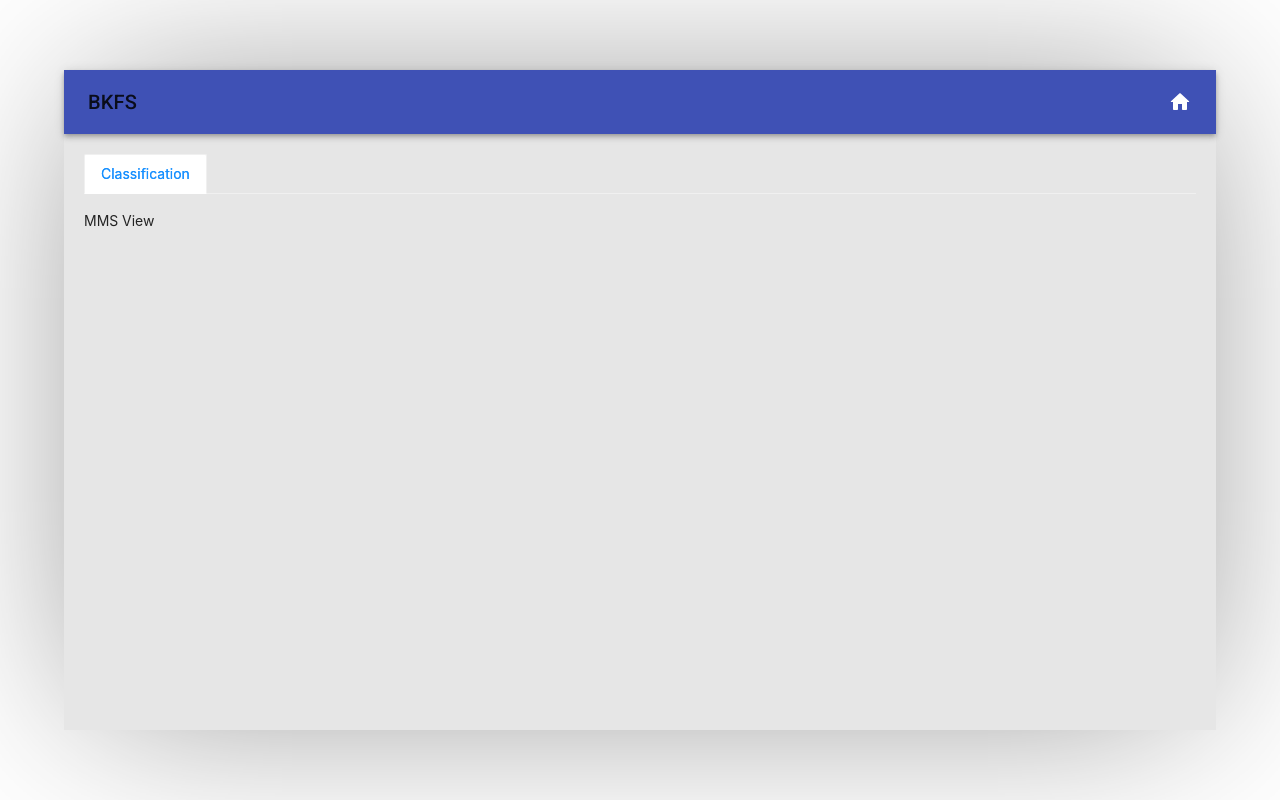
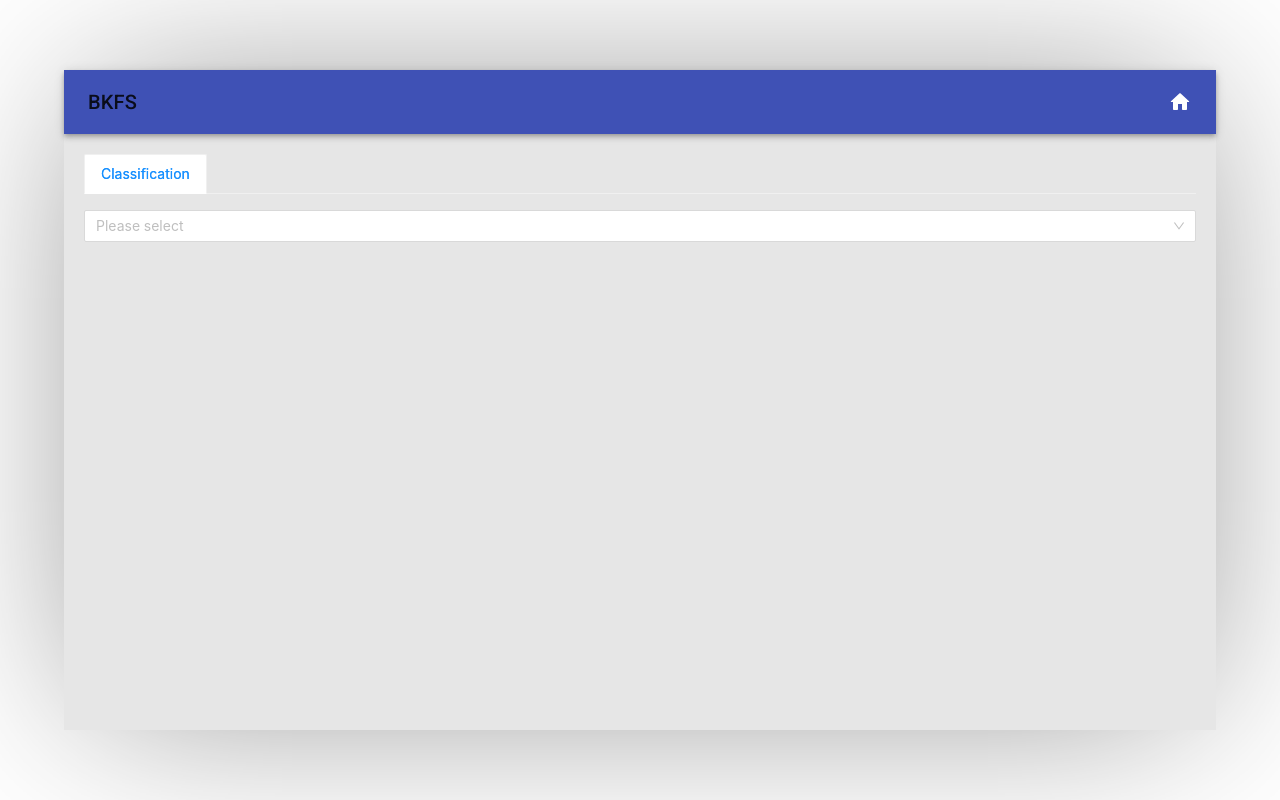
Before and after one commit to shankyDoodle/bkfs-test-1, a React (Create React App) app: page / in a window 1280 px wide. Both pictures are taken after a click on the button "CLASSIFICATION". Built offline with nearby package versions, Linux system fonts and the light colour scheme.

Commit message:
mss view

```diff
--- a/src/components/Classification.js
+++ b/src/components/Classification.js
@@ -1,19 +1,43 @@
 import React from 'react';
 
 import TabView from "../libraries/TabView";
+import MSSView from "../libraries/MSS/MSSView";
+import {bindActionCreators} from "redux";
+import * as myActions from "../actions";
+import {connect} from "react-redux";
 
-class Classification extends React.Component{
+class Classification extends React.Component {
 
-
-    getMultiSelectionView(){
-        return <div>MMS View</div>
+    createDropDownListModel() {
+        let customerList = this.props.customerList;
+        let i = 0;
+        let list = []
+        for (let key in customerList) {
+            list.push({id: i, label: key})
+            i++;
+        }
+        return list;
     }
 
-    getTabBody(){
+    handleDropDownOnBlur=(selectedItems)=>{
+        console.log(selectedItems);
+    }
+    getMultiSelectionView() {
+        let aDropDownListModel = this.createDropDownListModel()
+        return <MSSView
+            childElements={aDropDownListModel}
+            onBlur={this.handleDropDownOnBlur}
+            isMultiple={true}
+            allowClear={true}
+            selectAll={true}/>
+
+    }
+
+    getTabBody() {
         let isDropDownSelected = false;
-        if( isDropDownSelected){
+        if (isDropDownSelected) {
             //do table view
-        }else{
+        } else {
             return this.getMultiSelectionView();
         }
     }
@@ -28,4 +52,13 @@ class Classification extends React.Component{
     }
 }
 
-export default Classification;
+function mapStateToProps(state) {
+    return state;
+}
+function mapDispatchToProps(dispatch) {
+    let actions = bindActionCreators({ homeButtonClicked: myActions.handleScreenChanged });
+    return { ...actions, dispatch };
+}
+
+const ConnectedView = connect(mapStateToProps, mapDispatchToProps)(Classification);
+export default ConnectedView
--- /dev/null
+++ b/src/libraries/MSS/MSSView.js
@@ -0,0 +1,82 @@
+import React from "react";
+import {connect} from "react-redux";
+import PropTypes from 'prop-types';
+import { Select } from 'antd';
+const { Option } = Select;
+
+
+class MSSView extends React.Component {
+
+    constructor(props) {
+        super(props);
+        this.selected = []
+    }
+
+    handleChange=(values)=>{
+        console.log(`selected ${values}`);
+        this.selected = values
+        // if(values.includes("selectAll")){
+        //     this.handleBlur();
+        // }
+    }
+
+    handleBlur=()=>{
+        this.props.handleBlur(this.selected);
+    }
+
+    getChildren(){
+        const children = [];
+        if(this.props.selectAll){
+            children.push(<Option key={"selectAll"}>{"Select All"}</Option>);
+        }
+
+        for (let item of this.props.childElements) {
+            children.push(<Option key={item.id}>{item.label}</Option>);
+        }
+        return children;
+    }
+
+    render() {
+        return (
+            <div className={"mssViewWrapper"}>
+                <Select
+                    allowClear={!!this.props.allowClear}
+                    mode={!!this.props.isMultiple}
+                    style={{ width: '100%' }}
+                    placeholder="Please select"
+                    defaultValue={this.props.selected || []}
+                    onChange={this.handleChange}
+                    onBlur={this.handleBlur}
+                >
+                    {this.getChildren()}
+                </Select>
+            </div>
+        )
+    }
+}
+
+
+MSSView.propTypes={
+    onBlur: PropTypes.func.isRequired,
+    childElements: PropTypes.arrayOf(PropTypes.shape({
+        id:PropTypes.string,
+        label:PropTypes.string
+    })).isRequired,
+    selected: PropTypes.array,
+    isMultiple: PropTypes.bool,
+    allowClear: PropTypes.bool,
+    selectAll: PropTypes.bool,
+}
+
+function mapStateToProps(state) {
+    return state;
+}
+
+function mapDispatchToProps(dispatch) {
+    // let actions = bindActionCreators({ homeButtonClicked: myActions.handleScreenChanged });
+    // return { ...actions, dispatch };
+    return {}
+}
+
+const ConnectedView = connect(mapStateToProps, null)(MSSView);
+export default ConnectedView
--- /dev/null
+++ b/src/mockdata/customerData.js
@@ -0,0 +1,50 @@
+export let customerList = {
+    "Black Knight": "classifications/BlackKnight.csv",
+    "Google": "classifications/Google.csv",
+    "Heavywater": "classifications/HeavyWater.csv",
+    "Yahoo": "classifications/Yahoo.csv",
+    "We Bank": "classifications/WeBank.csv"
+}
+
+export let customerData = {
+    "Black Knight": {
+        "Appraisal Report": "Appraisal Report",
+        "Automated Underwriting Feedback - DU Codified Findings": "Automated Underwriting Feedback - DU Codified Findings",
+        "Closing Disclosure": "CD",
+        "Credit Report": "Credit Reports",
+        "Security Intrument": "Rider - ARM	SIARM",
+    },
+    "Google": {
+        "Appraisal Report": "Appraisal Report",
+        "Automated Underwriting Feedback - DU Codified Findings": "Automated Underwriting Feedback - DU Codified Findings",
+        "Closing Disclosure": "Closing Disclosure",
+        "Credit Report": "Credit Reports",
+        "Security Intrument Rider - ARM": "SecurityIntrumentRider-ARM",
+        "Pay Stub": "Pay Stubs",
+        "W2": "Form W2"
+    },
+    "Heavywater": {
+        "Appraisal Report": "Appraisal Report",
+        "Automated Underwriting Feedback - DU Codified Findings": "Automated Underwriting Feedback - DU Codified Findings",
+        "Closing Disclosure": "Closing Disclosure",
+        "Credit Report": "Credit Reports",
+        "Security Intrument Rider - ARM": "SecurityIntrumentRider-ARM",
+        "Pay Stub": "Pay Stubs",
+        "W2": "Form W2"
+    },
+    "Yahoo": {
+        "Appraisal Report": "Appraisal Report",
+        "Automated Underwriting Feedback - DU Codified Findings": "DU",
+        "Credit Report": "Credit Report",
+        "Security Intrument Rider - ARM": "SI-ARM",
+        "Pay Stub": "Pay Stub",
+        "W2": "W2",
+    },
+    "We Bank": {
+        "Appraisal Report": "Appraisal Report",
+        "Automated Underwriting Feedback - DU Codified Findings": "Automated Underwriting Feedback - DU Codified Findings",
+        "Closing Disclosure": "Closing Disclosure",
+        "Credit Report": "Credit Reports",
+        "Security Intrument Rider - ARM": "SecurityIntrumentRider-ARM"
+    }
+}
--- a/src/reducers/classification.js
+++ b/src/reducers/classification.js
@@ -1,21 +1,8 @@
-const classifications = (state = [], action) => {
-    switch (action.type) {
-        case 'ADD_TODO':
-            return [
-                ...state,
-                {
-                    id: action.id,
-                    text: action.text,
-                    completed: false
-                }
-            ]
-        case 'TOGGLE_TODO':
-            return state.map(todo =>
-                todo.id === action.id ? { ...todo, completed: !todo.completed } : todo
-            )
-        default:
-            return state
+import {customerList, customerData} from "../mockdata/customerData";
+
+export default {
+    fetchCustomerList: function() {
+        //implement server call here fro customer list
+        return customerList;
     }
 }
-
-export default classifications
--- a/src/reducers/index.js
+++ b/src/reducers/index.js
@@ -1,15 +1,25 @@
 import getInitialState from "./initial-state";
+
+import {screenNames} from "../constants/appConstants";
 
 import {
   HANDLE_SCREEN_CHANGED
 } from '../actions'
 
+
+import classification from "./classification";
+
 function handleScreenChanged(state, sScreenName) {
-  console.log(state)
-  return {
-    ...state,
-    currentScreen:sScreenName
+
+  let oRet = {...state}
+  if(sScreenName === screenNames.CLASSIFICATION){
+    let customerList = classification.fetchCustomerList();
+    Object.assign(oRet, {customerList});
   }
+
+  Object.assign(oRet, {currentScreen:sScreenName});
+
+  return oRet
 }
 
 export default (state = getInitialState(), action) => {
--- a/src/reducers/initial-state.js
+++ b/src/reducers/initial-state.js
@@ -2,8 +2,12 @@
 
 export default function getInitialState() {
   let sCurrentScreen = "HOME";
+  let oCustomerList = {};
+  let oCustomerData = {};
 
   return {
-    currentScreen:sCurrentScreen
+    currentScreen:sCurrentScreen,
+    customerList: oCustomerList,
+    customerData: oCustomerData,
   }
 }
```
